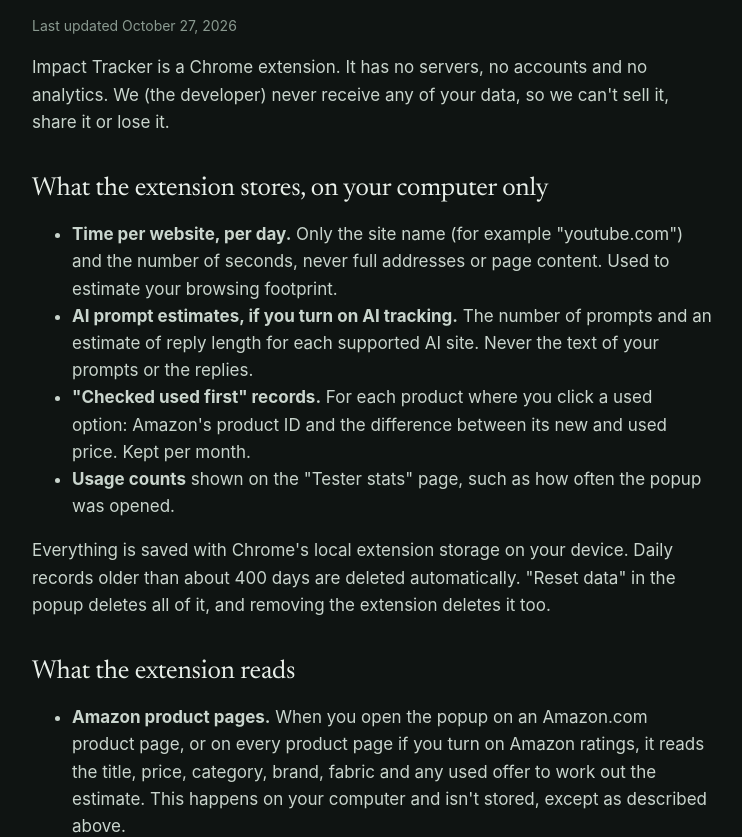
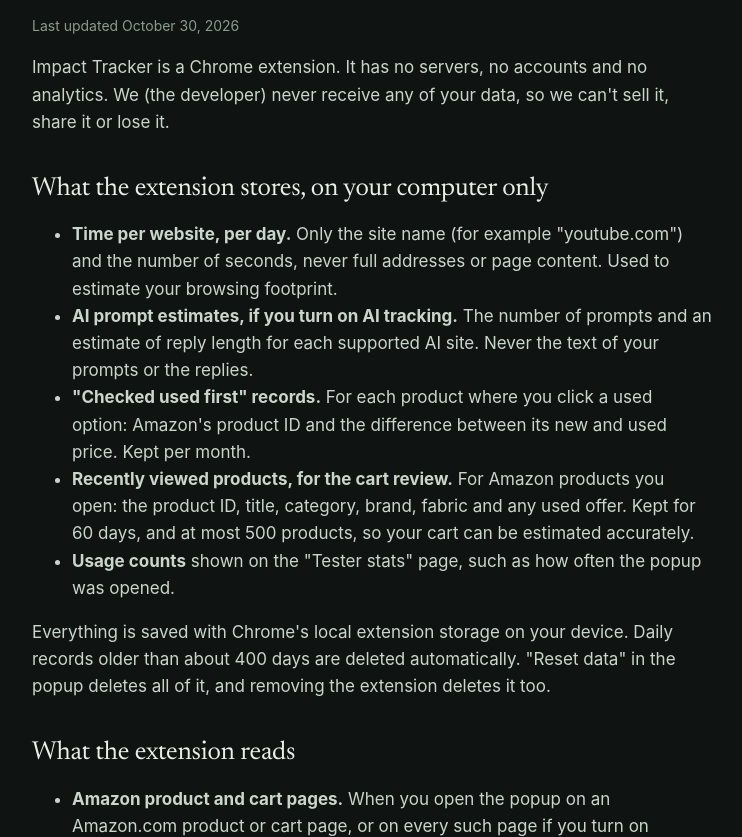
Before and after one commit to xandermak/impact-tracker-site, a plain HTML site: page privacy.html in a window 1280 px wide. Shown: the part 244-1081 px from the top of the page, without its empty margins (92-834 px from the left). Drawn offline with Linux system fonts and the light colour scheme.

Commit message:
Privacy policy: cart review; method: renewed items, drinking water

```diff
--- a/privacy.html
+++ b/privacy.html
@@ -17,7 +17,7 @@
   <main class="doc">
     <p class="label">Privacy policy</p>
     <h1>Your data stays on your computer.</h1>
-    <p class="updated">Last updated October 27, 2026</p>
+    <p class="updated">Last updated October 30, 2026</p>
 
     <p>Impact Tracker is a Chrome extension. It has no servers, no accounts and no analytics. We (the developer) never receive any of your data, so we can't sell it, share it or lose it.</p>
 
@@ -26,13 +26,14 @@
       <li><strong>Time per website, per day.</strong> Only the site name (for example "youtube.com") and the number of seconds, never full addresses or page content. Used to estimate your browsing footprint.</li>
       <li><strong>AI prompt estimates, if you turn on AI tracking.</strong> The number of prompts and an estimate of reply length for each supported AI site. Never the text of your prompts or the replies.</li>
       <li><strong>"Checked used first" records.</strong> For each product where you click a used option: Amazon's product ID and the difference between its new and used price. Kept per month.</li>
+      <li><strong>Recently viewed products, for the cart review.</strong> For Amazon products you open: the product ID, title, category, brand, fabric and any used offer. Kept for 60 days, and at most 500 products, so your cart can be estimated accurately.</li>
       <li><strong>Usage counts</strong> shown on the "Tester stats" page, such as how often the popup was opened.</li>
     </ul>
     <p>Everything is saved with Chrome's local extension storage on your device. Daily records older than about 400 days are deleted automatically. "Reset data" in the popup deletes all of it, and removing the extension deletes it too.</p>
 
     <h2>What the extension reads</h2>
     <ul>
-      <li><strong>Amazon product pages.</strong> When you open the popup on an Amazon.com product page, or on every product page if you turn on Amazon ratings, it reads the title, price, category, brand, fabric and any used offer to work out the estimate. This happens on your computer and isn't stored, except as described above.</li>
+      <li><strong>Amazon product and cart pages.</strong> When you open the popup on an Amazon.com product or cart page, or on every such page if you turn on Amazon ratings, it reads the title, price, category, brand, fabric and any used offer to work out the estimate. This happens on your computer and isn't stored, except as described above.</li>
       <li><strong>AI sites, only if you turn on AI tracking.</strong> It notices when you send a prompt and how much text appears in reply, to estimate energy use. It doesn't store or send what you write.</li>
       <li><strong>Tab addresses.</strong> To measure time per site, it checks which site is in the active tab or playing audio, and keeps only the site name.</li>
     </ul>
```
Also changed, not shown: method.html (+4 -0 lines), 1 other file.
